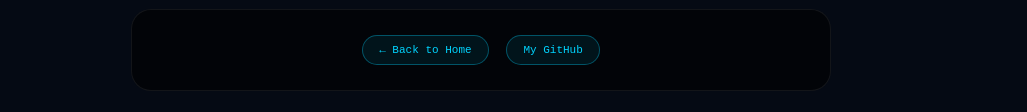
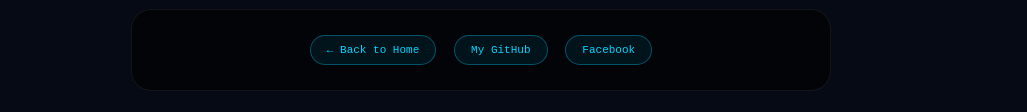
Before and after one commit to Airius-The-Creator/airius-the-creator, a website: page Aquarius.html in a window 1280 px wide. Shown: the part 1102-1214 px from the top of the page, without its empty margins (159-1186 px from the left). Drawn offline with Linux system fonts and the light colour scheme.

Commit message:
Update personal description and fix links in Aquarius.html

```diff
--- a/Aquarius.html
+++ b/Aquarius.html
@@ -17,7 +17,8 @@ body{background:#050a14;color:#fff;padding:12px;min-height:100vh;overflow-x:hidd
 .star:nth-child(1){top:5%;left:10%}.star:nth-child(2){top:15%;left:80%;animation-delay:0.3s}.star:nth-child(3){top:25%;left:30%;animation-delay:0.6s}.star:nth-child(4){top:35%;left:70%;animation-delay:0.9s}.star:nth-child(5){top:10%;left:50%;animation-delay:1.2s}.star:nth-child(6){top:45%;left:20%;animation-delay:0.2s}.star:nth-child(7){top:55%;left:90%;animation-delay:0.5s}.star:nth-child(8){top:65%;left:40%;animation-delay:0.8s}.star:nth-child(9){top:75%;left:60%;animation-delay:1.1s}.star:nth-child(10){top:85%;left:15%;animation-delay:0.4s}
 .header-card{border:2px solid #00d4ff !important;animation:blinkBlue 1.5s infinite alternate;text-align:center}
 @keyframes blinkBlue{0%{border-color:#00d4ff44;box-shadow:0 0 5px #00d4ff22}100%{border-color:#00d4ff;box-shadow:0 0 20px #00d4ffaa}}
-.btn{padding:8px 16px;border-radius:20px;text-decoration:none;font-size:11px;border:1px solid #00d4ff55;color:#00d4ff;background:rgba(0,212,255,0.08);display:inline-block;margin:5px}
+.btn{padding:8px 16px;border-radius:20px;text-decoration:none;font-size:11px;border:1px solid #00d4ff55;color:#00d4ff;background:rgba(0,212,255,0.08);display:inline-block;margin:5px;transition:0.2s}
+.btn:hover{background:#00d4ff;color:#000;box-shadow:0 0 12px #00d4ff}
 .aqua-icon{font-size:50px;animation:float 3s ease-in-out infinite}
 @keyframes float{0%,100%{transform:translateY(0)}50%{transform:translateY(-10px)}}
 </style>
@@ -38,7 +39,7 @@ body{background:#050a14;color:#fff;padding:12px;min-height:100vh;overflow-x:hidd
 <div class="card">
 <p class="title">About me as Aquarius ♒</p>
 <p class="text">
- Ako si Jonh/Airius, Aquarius ako born January 25, 2008. Kaya siguro mahilig ako mag build ng random things sa internet pag nabo-bored ako haha.<br><br>
+hey so ako pala yung gumawa nito lol. Ako si Airius, Aquarius ako born January 25, 2008. Kaya siguro mahilig ako mag build ng random things sa internet pag nabo-bored ako haha.<br><br>
 Sabi nila yung mga Aquarius daw is independent, creative, and medyo weird daw minsan pero in a good way. Totoo naman siguro kasi di ako mahilig sumunod sa usual, gusto ko yung trip ko lang. Kaya yung codes ko minsan messy pero gumagana naman lol.<br><br>
 Water bearer daw kami, yung nagbibigay ng knowledge sa mundo. Kaya siguro gusto ko mag share ng mga ginagawa ko sa GitHub kahit messy pa. Still learning pa lang ako pero enjoy lang.
 </p>
@@ -70,11 +71,13 @@ Di to gawa ng AI ha, ako mismo nag code nito. Pinagpuyatan ko to nung bored ako
 <p style="font-size:10px;color:#00d4ff;margin-top:6px">- Airius, 2008 Aquarius</p>
 </div>
 
+<!-- FIXED LINKS - PAG PINDOT GAGANA NA -->
 <div class="card" style="text-align:center">
-<a class="btn" href="index.html">← Back to Home</a>
+<a class="btn" href="./index.html">← Back to Home</a>
 <a class="btn" href="https://github.com/Airius-The-Creator" target="_blank">My GitHub</a>
+<a class="btn" href="https://www.facebook.com/jonhearl.suarezdelgado.2024" target="_blank">Facebook</a>
 </div>
 
 </div>
 </body>
-  </html>
+</html>
```
